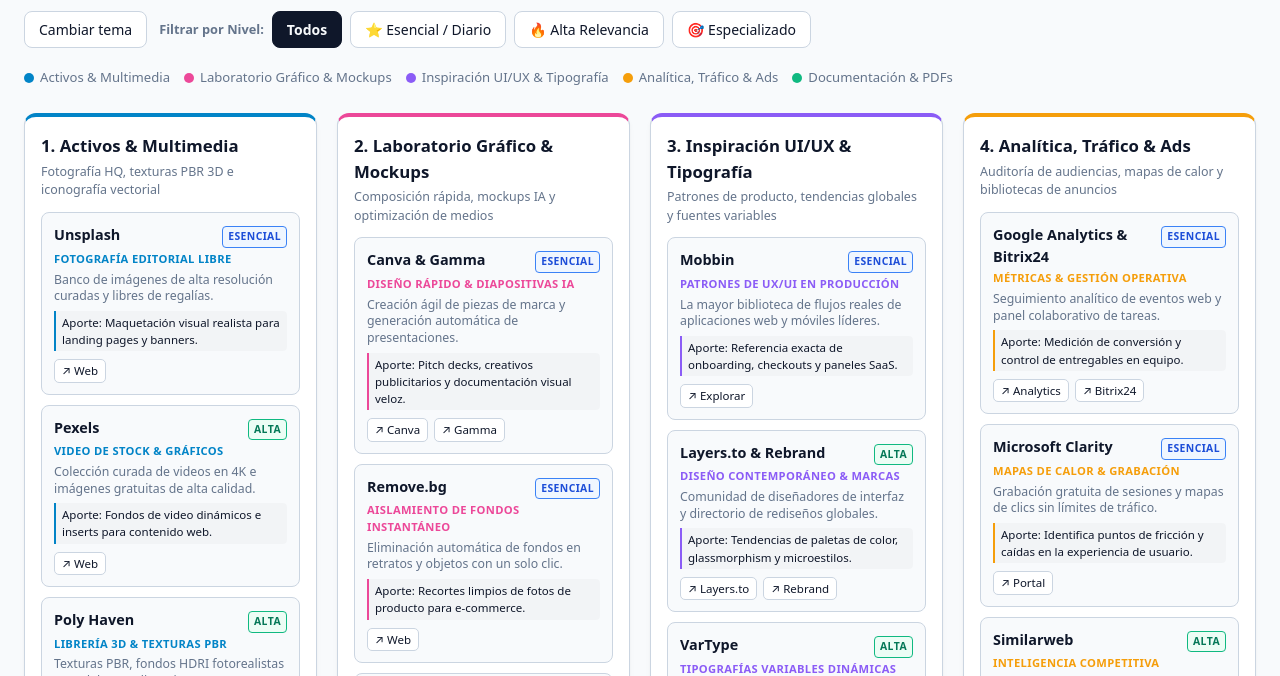
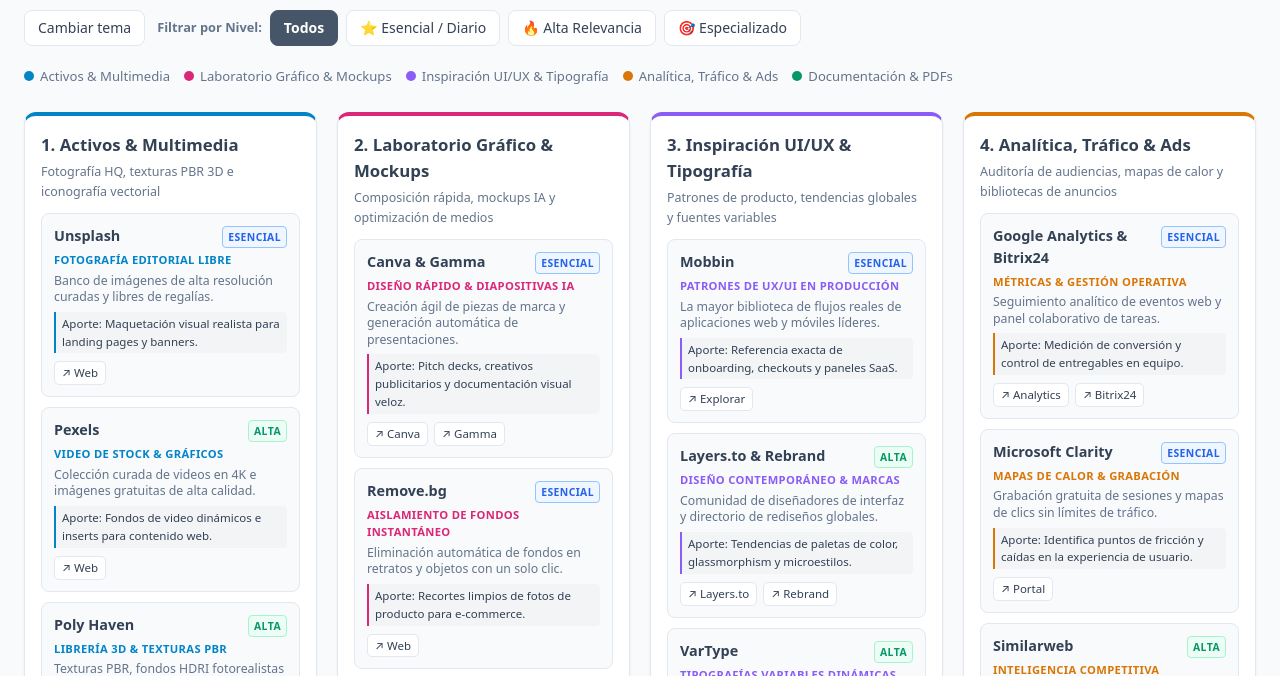
Before and after one commit to AlexanderUcun/diagrama-recursos-digitales, a plain HTML site: page index.html in a window 1280 px wide. Shown: the part 122-798 px from the top of the page. Drawn offline with Linux system fonts and the light colour scheme.

Commit message:
style: suavizar paleta de colores en tema claro y oscuro (slate refinado)

```diff
--- a/index.html
+++ b/index.html
@@ -9,72 +9,81 @@
         :root {
             --bg: #f8fafc;
             --panel: #ffffff;
-            --ink: #0f172a;
-            --muted: #64748b;
-            --line: #cbd5e1;
+            --ink: #334155;          /* Gris pizarra suave */
+            --title: #1e293b;        /* Título contrastado y suave */
+            --muted: #64748b;        /* Texto secundario claro */
+            --line: #e2e8f0;         /* Bordes sutiles */
+            --start-bg: #475569;
+            --start-text: #ffffff;
             --p1: #0284c7;
-            --p2: #ec4899;
+            --p2: #db2777;
             --p3: #8b5cf6;
-            --p4: #f59e0b;
-            --p5: #10b981;
-            --shadow: 0 4px 6px -1px rgba(0, 0, 0, 0.05), 0 2px 4px -2px rgba(0, 0, 0, 0.05);
+            --p4: #d97706;
+            --p5: #059669;
+            --shadow: 0 1px 3px rgba(0, 0, 0, 0.04), 0 1px 2px rgba(0, 0, 0, 0.03);
             --prio-essential-bg: #eff6ff;
-            --prio-essential-border: #3b82f6;
-            --prio-essential-text: #1d4ed8;
+            --prio-essential-border: #93c5fd;
+            --prio-essential-text: #2563eb;
             --prio-high-bg: #ecfdf5;
-            --prio-high-border: #10b981;
-            --prio-high-text: #047857;
+            --prio-high-border: #a7f3d0;
+            --prio-high-text: #059669;
             --prio-spec-bg: #f8fafc;
-            --prio-spec-border: #94a3b8;
+            --prio-spec-border: #cbd5e1;
             --prio-spec-text: #64748b;
         }
 
         @media (prefers-color-scheme: dark) {
             :root:not([data-theme="light"]) {
-                --bg: #090d16;
-                --panel: #131b2e;
-                --ink: #f1f5f9;
+                --bg: #151922;          /* Fondo oscuro aterciopelado */
+                --panel: #1e2430;       /* Superficie suave */
+                --ink: #cbd5e1;         /* Texto descansado */
+                --title: #f1f5f9;
                 --muted: #94a3b8;
-                --line: #26334d;
+                --line: #2d3748;
+                --start-bg: #334155;
+                --start-text: #f8fafc;
                 --p1: #38bdf8;
                 --p2: #f472b6;
                 --p3: #a78bfa;
                 --p4: #fbbf24;
                 --p5: #34d399;
-                --shadow: none;
-                --prio-essential-bg: rgba(59, 130, 246, 0.15);
-                --prio-essential-border: #60a5fa;
+                --shadow: 0 4px 6px -1px rgba(0, 0, 0, 0.2);
+                --prio-essential-bg: rgba(59, 130, 246, 0.12);
+                --prio-essential-border: rgba(96, 165, 250, 0.4);
                 --prio-essential-text: #93c5fd;
-                --prio-high-bg: rgba(16, 185, 129, 0.15);
-                --prio-high-border: #34d399;
+                --prio-high-bg: rgba(16, 185, 129, 0.12);
+                --prio-high-border: rgba(52, 211, 153, 0.4);
                 --prio-high-text: #6ee7b7;
-                --prio-spec-bg: rgba(148, 163, 184, 0.1);
-                --prio-spec-border: #64748b;
-                --prio-spec-text: #cbd5e1;
+                --prio-spec-bg: rgba(148, 163, 184, 0.08);
+                --prio-spec-border: rgba(148, 163, 184, 0.25);
+                --prio-spec-text: #94a3b8;
             }
         }
 
         :root[data-theme="dark"] {
-            --bg: #090d16;
-            --panel: #131b2e;
-            --ink: #f1f5f9;
+            --bg: #151922;
+            --panel: #1e2430;
+            --ink: #cbd5e1;
+            --title: #f1f5f9;
             --muted: #94a3b8;
-            --line: #26334d;
+            --line: #2d3748;
+            --start-bg: #334155;
+            --start-text: #f8fafc;
             --p1: #38bdf8;
             --p2: #f472b6;
             --p3: #a78bfa;
             --p4: #fbbf24;
             --p5: #34d399;
-            --shadow: none;
-            --prio-essential-bg: rgba(59, 130, 246, 0.15);
-            --prio-essential-border: #60a5fa;
+            --shadow: 0 4px 6px -1px rgba(0, 0, 0, 0.2);
+            --prio-essential-bg: rgba(59, 130, 246, 0.12);
+            --prio-essential-border: rgba(96, 165, 250, 0.4);
             --prio-essential-text: #93c5fd;
-            --prio-high-bg: rgba(16, 185, 129, 0.15);
-            --prio-high-border: #34d399;
+            --prio-high-bg: rgba(16, 185, 129, 0.12);
+            --prio-high-border: rgba(52, 211, 153, 0.4);
             --prio-high-text: #6ee7b7;
-            --prio-spec-bg: rgba(148, 163, 184, 0.1);
-            --prio-spec-border: #64748b;
-            --prio-spec-text: #cbd5e1;
+            --prio-spec-bg: rgba(148, 163, 184, 0.08);
+            --prio-spec-border: rgba(148, 163, 184, 0.25);
+            --prio-spec-text: #94a3b8;
         }
 
         * {
@@ -85,19 +94,21 @@
             margin: 0;
             background: var(--bg);
             color: var(--ink);
-            font: 14px/1.5 system-ui, -apple-system, "Segoe UI", Roboto, sans-serif;
+            font: 14px/1.55 system-ui, -apple-system, "Segoe UI", Roboto, sans-serif;
+            transition: background 0.2s ease, color 0.2s ease;
         }
 
         header {
-            padding: 30px 24px 10px;
+            padding: 28px 24px 10px;
             max-width: 1440px;
             margin: 0 auto;
         }
 
         h1 {
             margin: 0 0 6px;
-            font-size: 1.7rem;
+            font-size: 1.65rem;
             letter-spacing: -0.02em;
+            color: var(--title);
         }
 
         header p {
@@ -119,7 +130,7 @@
             color: var(--ink);
             border: 1px solid var(--line);
             border-radius: 8px;
-            padding: 7px 14px;
+            padding: 6px 13px;
             cursor: pointer;
             font: inherit;
             font-weight: 500;
@@ -150,9 +161,9 @@
         }
 
         .filter-btn.active {
-            background: var(--ink);
-            color: var(--bg);
-            border-color: var(--ink);
+            background: var(--start-bg);
+            color: var(--start-text);
+            border-color: var(--start-bg);
             font-weight: 600;
         }
 
```
